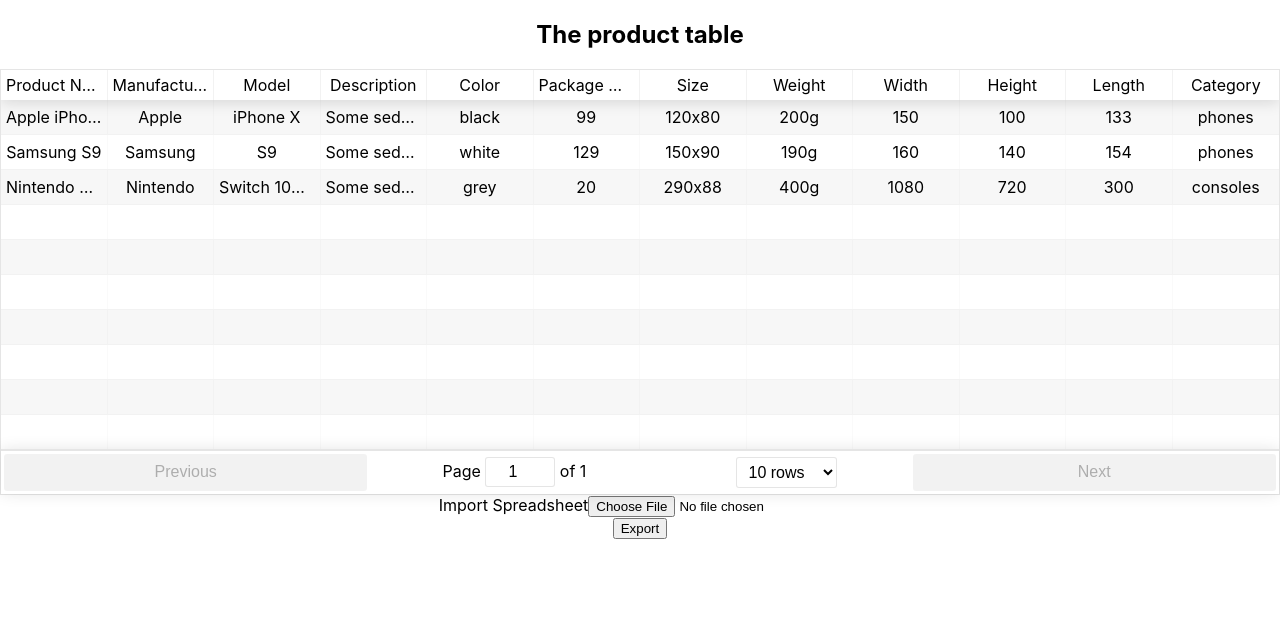
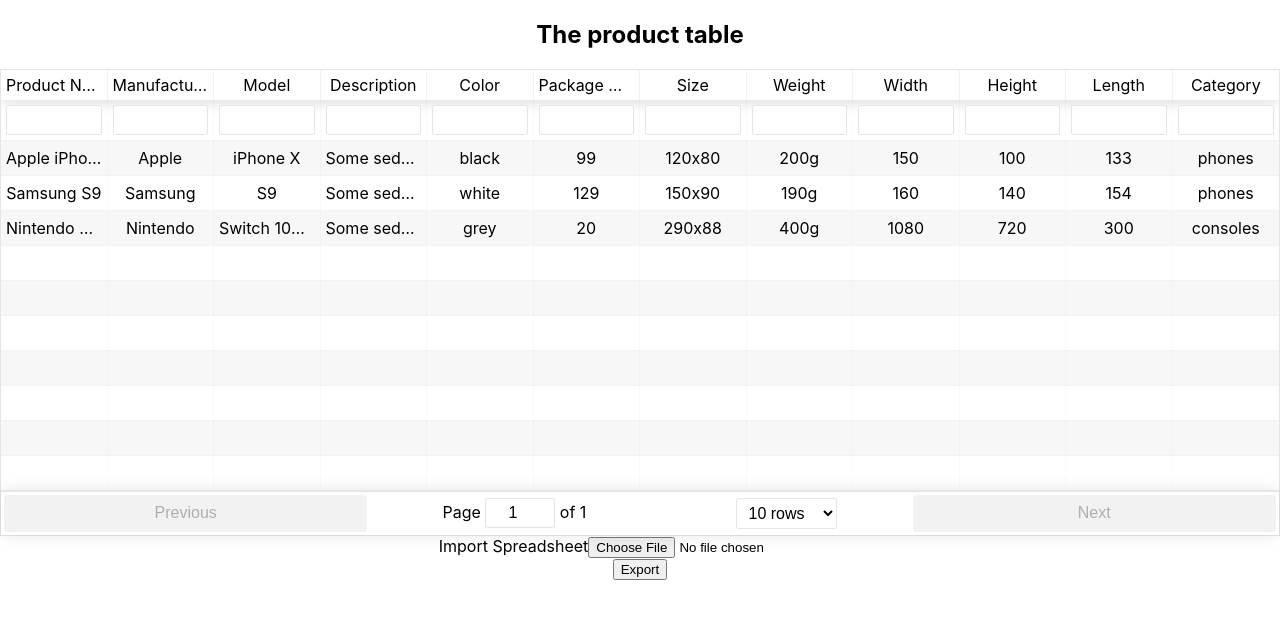
Before and after one commit to stanrud/react-table-component, a React (Create React App) app: page / in a window 1280 px wide. Shown: the top 618 px of the page. Built offline with nearby package versions, Linux system fonts and the light colour scheme.

Commit message:
filtering table and export filtered data

```diff
--- a/src/TableComponent.js
+++ b/src/TableComponent.js
@@ -10,7 +10,8 @@
 			data: this.props.products,
       cols: [],
       headers: [],
-      dataImport: []
+      dataImport: [],
+      filters: []
     };
     this.importFile = this.importFile.bind(this);
     this.exportFile = this.exportFile.bind(this);
@@ -54,9 +55,11 @@
 
   /* export to workbook */
   exportFile() {
-    const { data, headers } = this.state;
+    const { data, headers, filtered } = this.state;
+    const currentRecords = this.selectTable.getResolvedState().sortedData.map(item => item._original);
+    console.log(currentRecords);
 		/* convert state to workbook */
-		const ws = XLSX.utils.json_to_sheet(data, {header: headers});
+		const ws = XLSX.utils.json_to_sheet(currentRecords, {header: headers});
 		const wb = XLSX.utils.book_new();
 		XLSX.utils.book_append_sheet(wb, ws, "SheetJS");
 		/* generate XLSX file and send to client */
@@ -70,10 +73,16 @@
       <h2>The product table</h2>
         <ReactTable
           data={data}
+          onFilteredChange={(filters, column) => {console.log(column);}}
+          ref={(r) => {this.selectTable = r;}}
+          defaultFilterMethod={(filter, row) =>
+            String(row[filter.id]).includes(filter.value)}
           columns={[
             {
               Header: "Product Name",
-              accessor: "product_name"
+              accessor: "product_name",
+              filterMethod: (filter, row) =>
+                row[filter.id].startsWith(filter.value)
             },
             {
               Header: "Manufacturer",
@@ -121,7 +130,7 @@
               accessor: "category"
             }
           ]}
-          // filterable={true}
+          filterable
           // resolveData={data => data.filter(item => item.visits > 80)}
           defaultPageSize={10}
           className="-striped -highlight"
```
